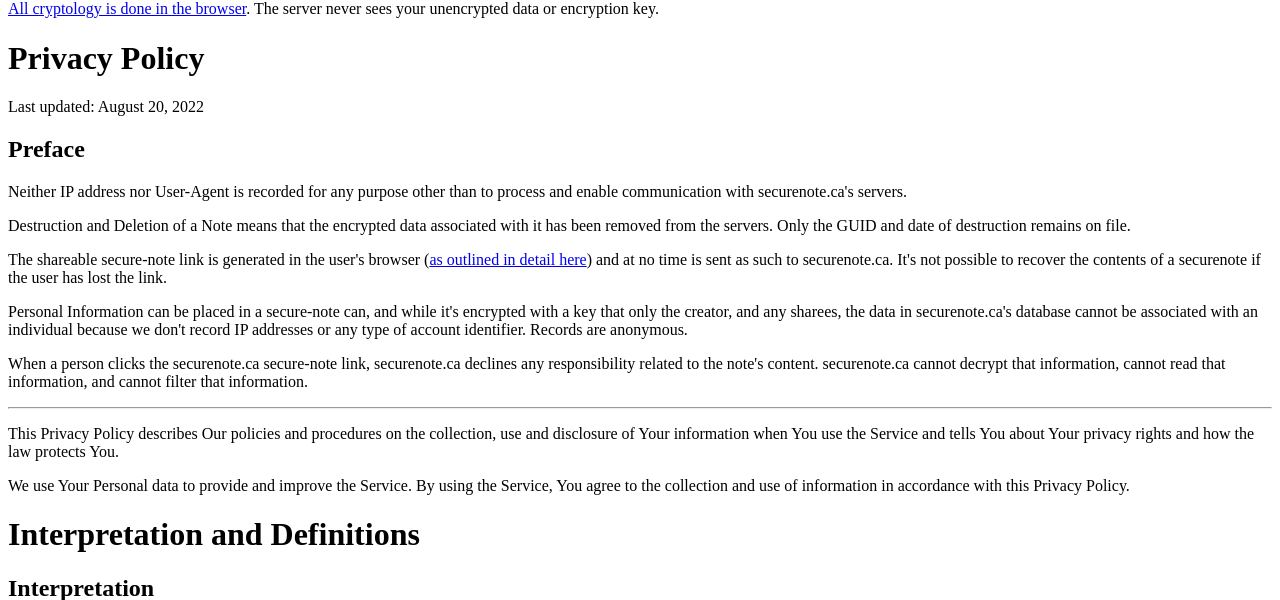
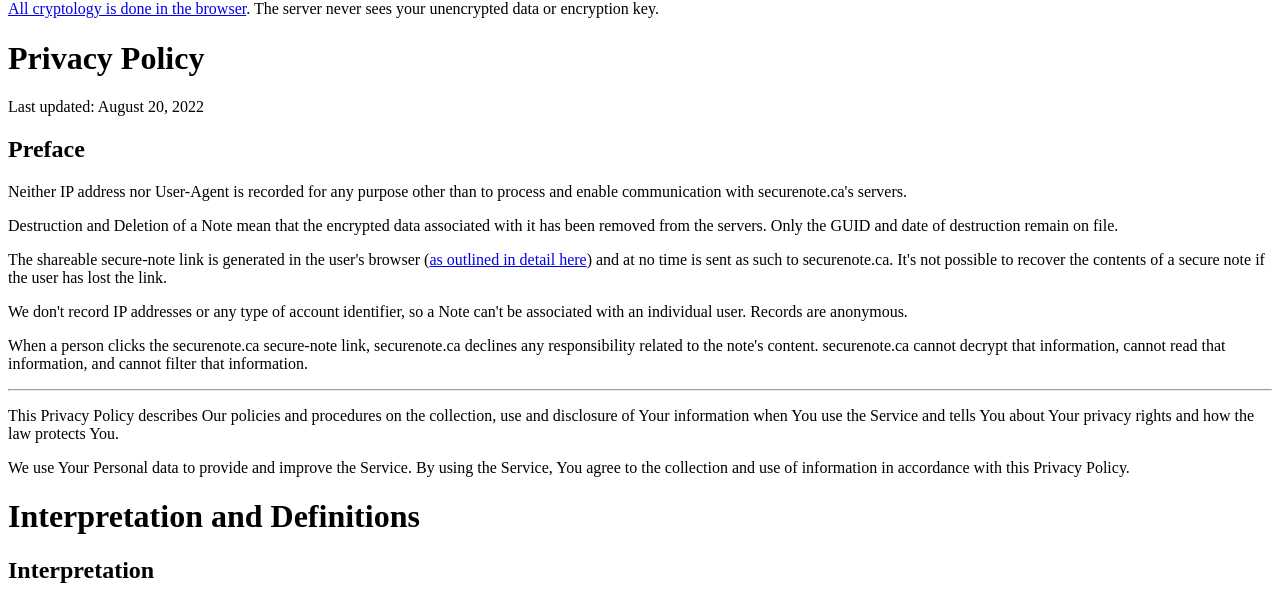
Before and after one commit to AllocatedSpace/securenote, a Symfony app: template templates/static/privacy.html.twig in a window 1280 px wide. Shown: the part 65-665 px from the top of the page. Run offline with Twig, Linux system fonts and the light colour scheme; the template is opened without the code that fills it, so the values that code supplies are empty; some libraries are stand-ins or nearby versions.

Commit message:
grammar on privacy policy

```diff
--- a/templates/static/privacy.html.twig
+++ b/templates/static/privacy.html.twig
@@ -12,10 +12,9 @@
 
             <h2>Preface</h2>
             <p>Neither IP address nor User-Agent is recorded for any purpose other than to process and enable communication with securenote.ca's servers.</p>
-            <p>Destruction and Deletion of a Note means that the encrypted data associated with it has been removed from the servers. Only the GUID and date of destruction remains on file.</p>
-            <p>The shareable secure-note link is generated in the user's browser (<a href="/how-it-works">as outlined in detail here</a>) and at no time is sent as such to securenote.ca. It's not possible to recover the contents of a securenote if the user has lost the link.</p>
-            <p>Personal Information can be placed in a secure-note can, and while it's encrypted with a key that only the creator, and any sharees, the data in securenote.ca's database
-                cannot be associated with an individual because we don't record IP addresses or any type of account identifier. Records are anonymous.</p>
+            <p>Destruction and Deletion of a Note mean that the encrypted data associated with it has been removed from the servers. Only the GUID and date of destruction remain on file.</p>
+            <p>The shareable secure-note link is generated in the user's browser (<a href="/how-it-works">as outlined in detail here</a>) and at no time is sent as such to securenote.ca. It's not possible to recover the contents of a secure note if the user has lost the link.</p>
+            <p>We don't record IP addresses or any type of account identifier, so a Note can't be associated with an individual user. Records are anonymous.</p>
             <p>When a person clicks the securenote.ca secure-note link, securenote.ca declines any responsibility related to the note's content. securenote.ca cannot decrypt that information, cannot read
                 that information, and cannot filter that information.</p>
 
```
